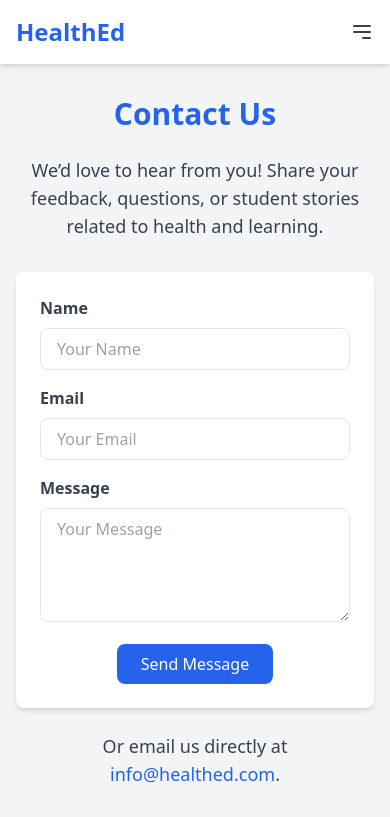
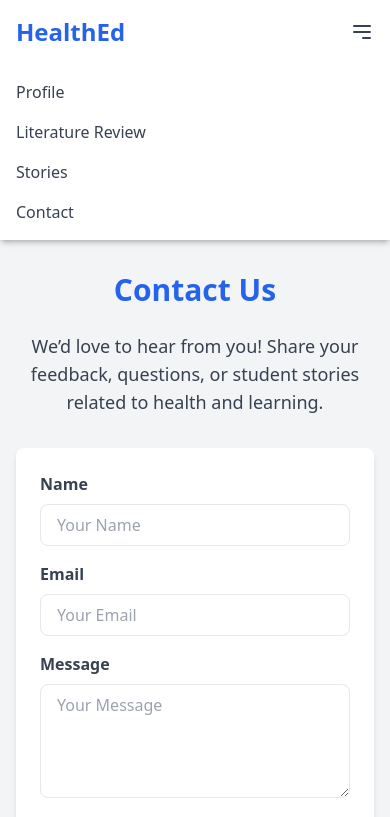
Before and after one commit to klaus-ndivo/student-health, a plain HTML site: page contact.html in a window 390 px wide. Both pictures are taken after a click on the button 362 px from the left and 32 px from the top of the page. Shown: the top 817 px of the page. Drawn offline with nearby package versions, Linux system fonts and the light colour scheme.

Commit message:
Initial commit2

```diff
--- a/contact.html
+++ b/contact.html
@@ -73,5 +73,14 @@
             Or email us directly at <a href="mailto:info@healthed.com" class="text-blue-600 hover:underline">info@healthed.com</a>.
         </p>
     </div>
+
+    <script>
+        const menuBtn = document.getElementById('menu-btn');
+        const mobileMenu = document.getElementById('mobile-menu');
+
+        menuBtn.addEventListener('click', () => {
+            mobileMenu.classList.toggle('hidden');
+        });
+    </script>
 </body>
 </html>
```
Also changed, not shown: literature-review.html (+9 -0 lines), mental-health.html (+9 -0 lines), physical-health.html (+9 -0 lines), profile.html (+9 -0 lines), socioeconomic-factors.html (+9 -0 lines), stories.html (+9 -0 lines).
